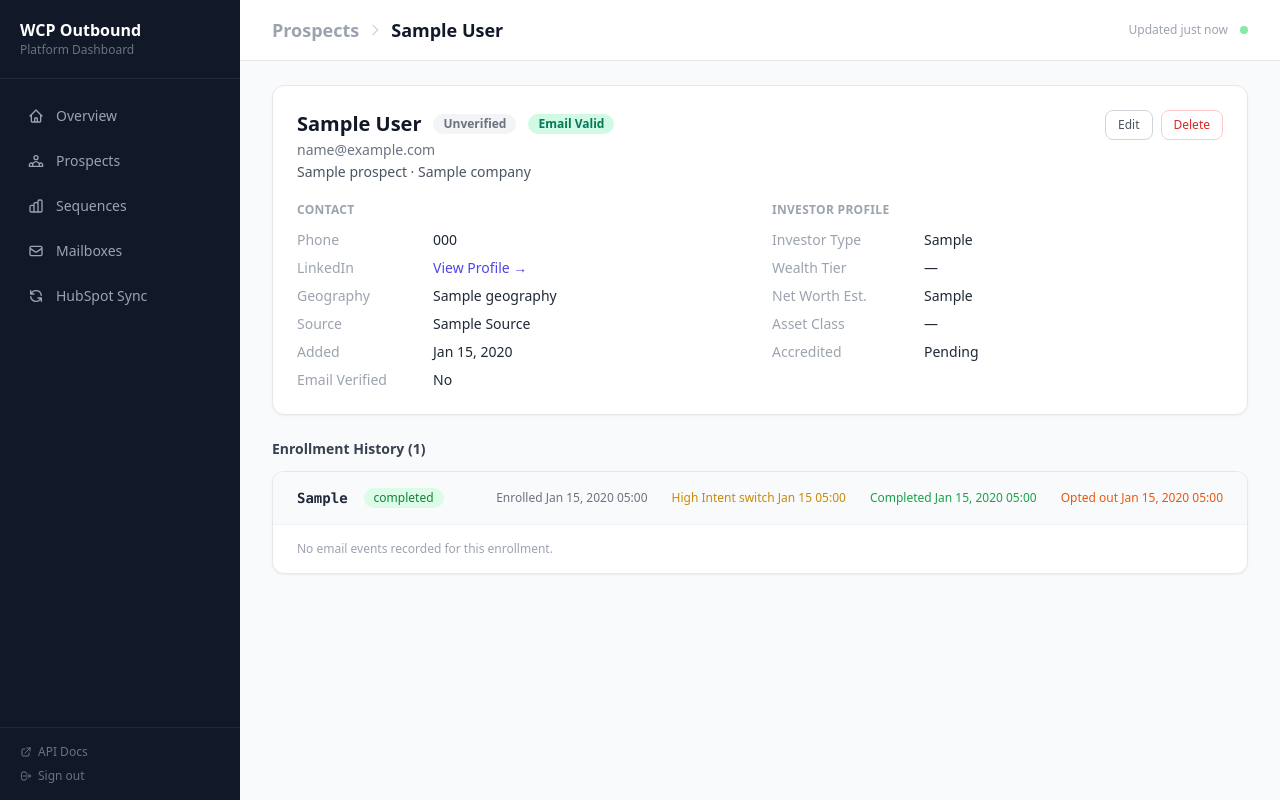
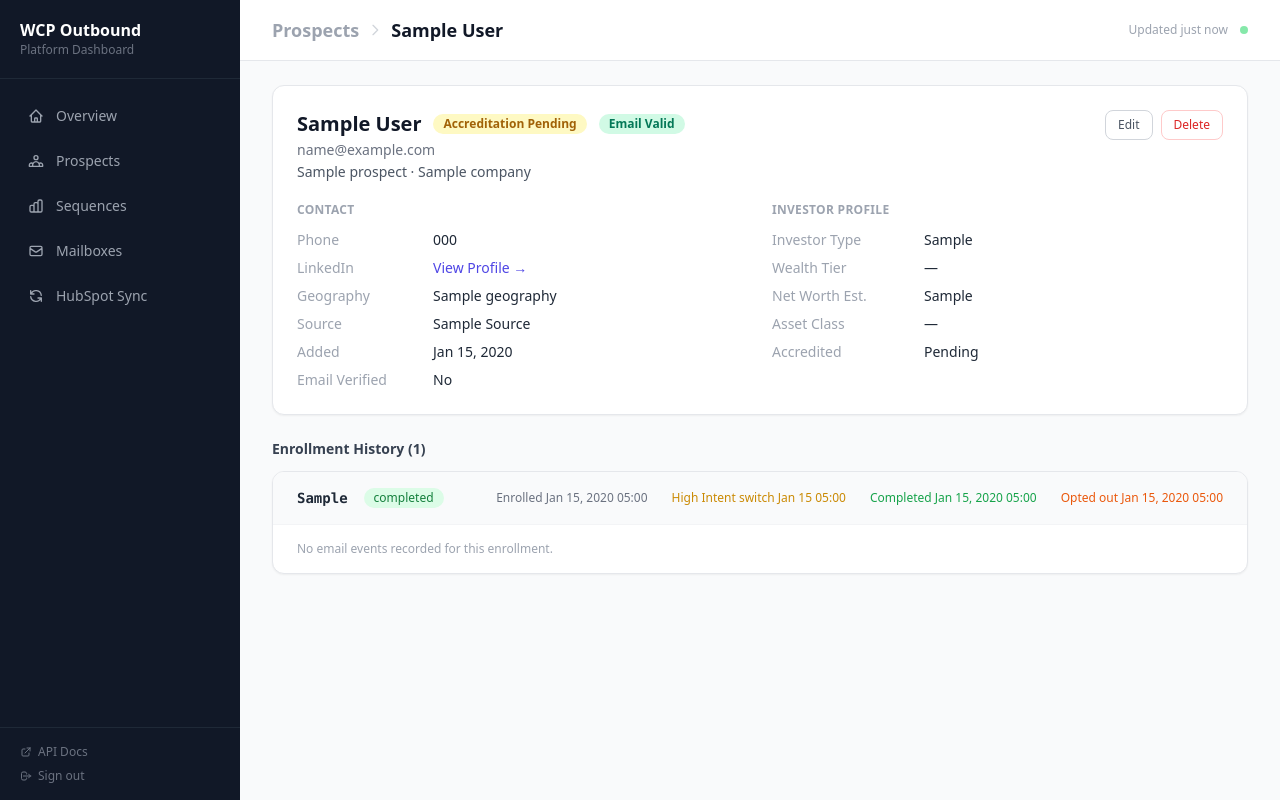
Before and after one commit to brian-refactor/wcp-outbound-platform, a FastAPI app: template app/templates/dashboard/prospect_detail.html in a window 1280 px wide. Run offline with FastAPI, Linux system fonts and the light colour scheme; the template is opened without the code that fills it: most values are stand-ins (such as "Sample title", 1, 10 or a date in 2020); some libraries are stand-ins or nearby versions.

Commit message:
fix: hide accredited status badge when unverified (default state)
The "Unverified" pill was showing on every prospect by default, cluttering
the header and looking confusing next to the email validation badge.
Now only shows when status is verified, failed, or pending.

Co-Authored-By: Claude Sonnet 4.6 <noreply@anthropic.com>

```diff
--- a/app/templates/dashboard/prospect_detail.html
+++ b/app/templates/dashboard/prospect_detail.html
@@ -57,8 +57,8 @@
         <span class="px-2.5 py-0.5 rounded-full text-xs font-semibold bg-green-100 text-green-700">Accredited ✓</span>
         {% elif prospect.accredited_status == 'failed' %}
         <span class="px-2.5 py-0.5 rounded-full text-xs font-semibold bg-red-100 text-red-700">Not Accredited</span>
-        {% else %}
-        <span class="px-2.5 py-0.5 rounded-full text-xs font-semibold bg-gray-100 text-gray-500">Unverified</span>
+        {% elif prospect.accredited_status == 'pending' %}
+        <span class="px-2.5 py-0.5 rounded-full text-xs font-semibold bg-yellow-100 text-yellow-700">Accreditation Pending</span>
         {% endif %}
         {% if prospect.email_validation_status == 'valid' %}
         <span class="px-2.5 py-0.5 rounded-full text-xs font-semibold bg-emerald-100 text-emerald-700">Email Valid</span>
```
